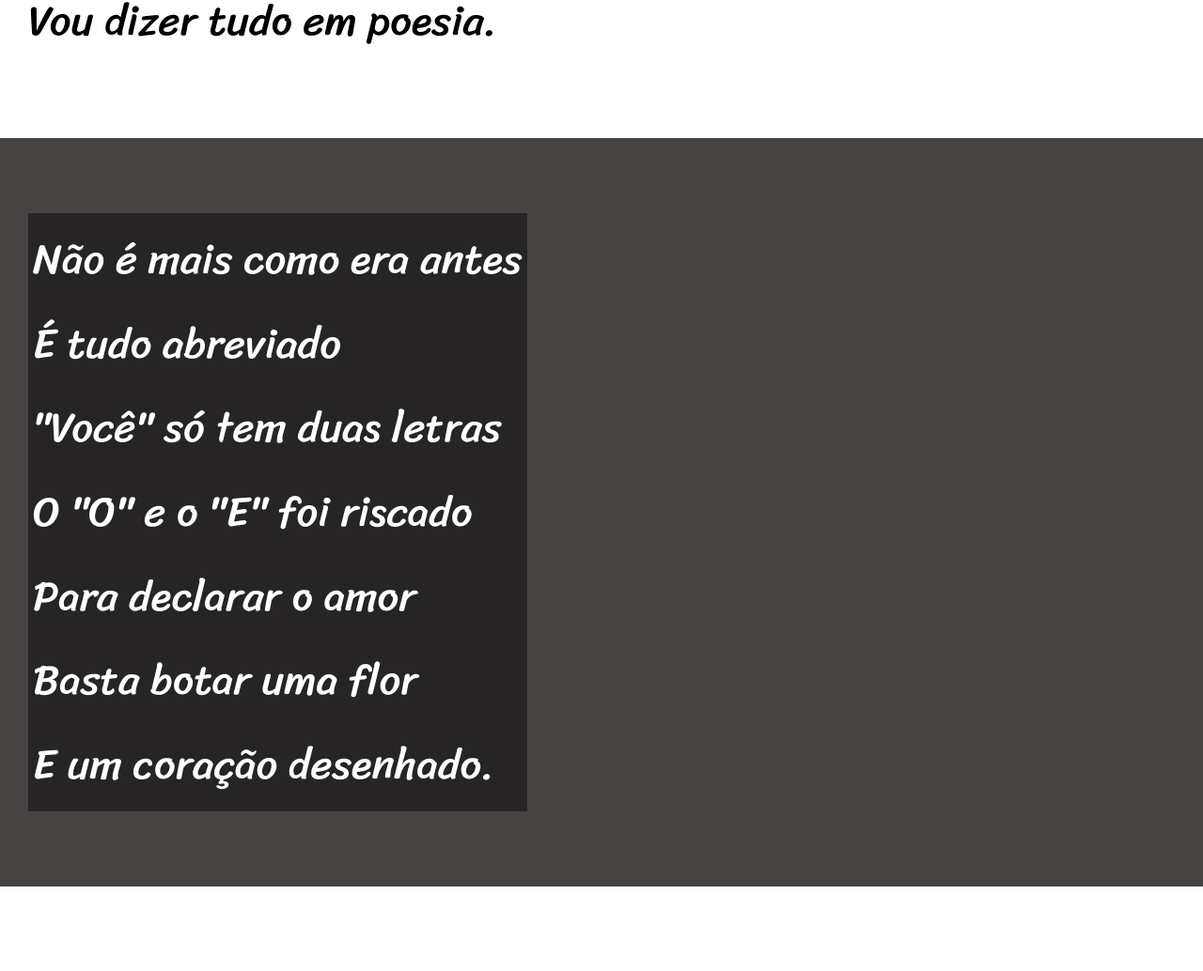
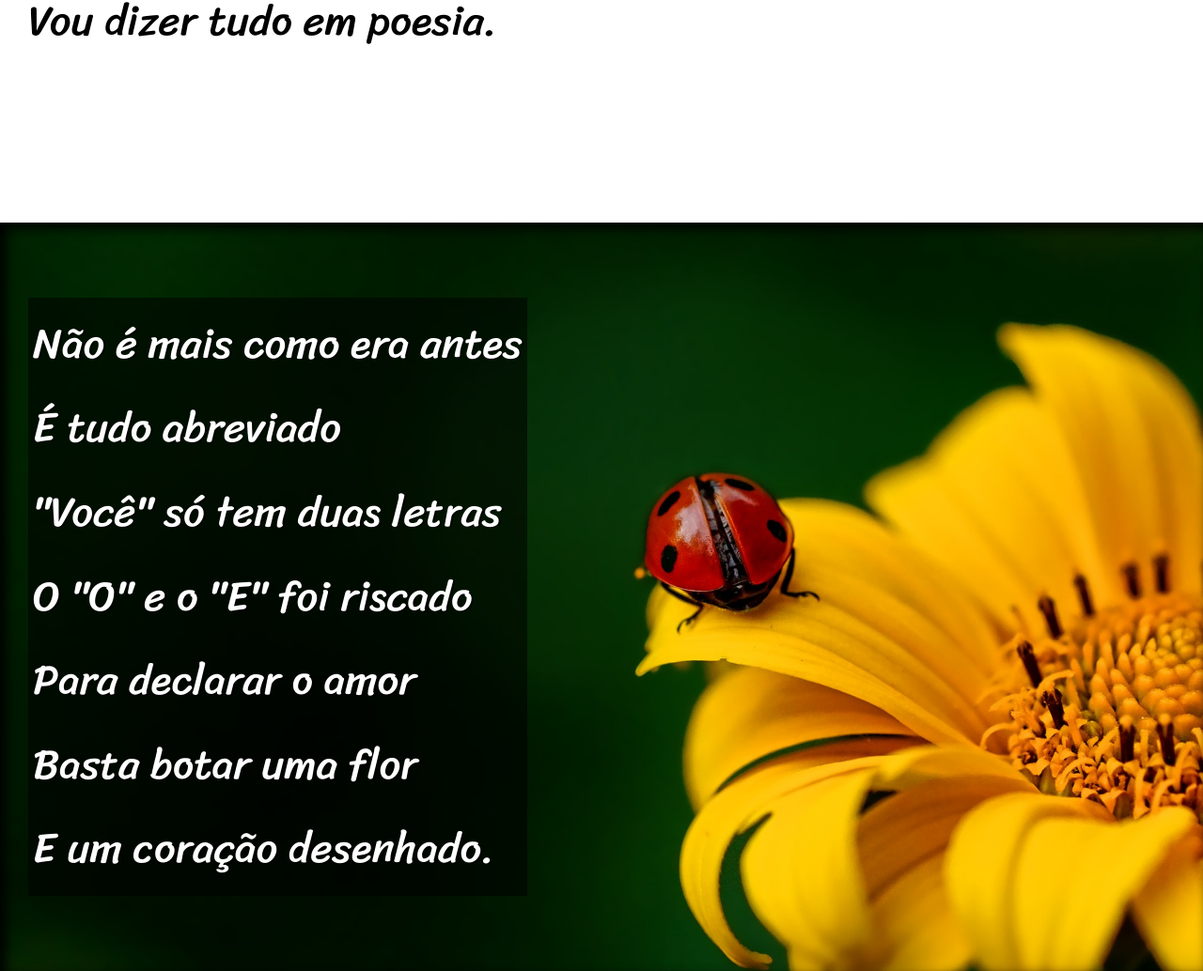
Before and after one commit to karinasm777/Desafios, a plain HTML site: page cordel-moderno/index.html in a window 1280 px wide. Shown: the part 850-1884 px from the top of the page at 94% size. Drawn offline with Linux system fonts and the light colour scheme.

Commit message:
finalizado

```diff
--- a/cordel-moderno/estilo/style.css
+++ b/cordel-moderno/estilo/style.css
@@ -63,16 +63,37 @@ section.normal {
 section.imagem {
     background-color: rgb(70, 67, 67);
     color: white;
+    box-shadow: inset 6px 6px 13px 0px black;
+    background-size: cover;
+    background-attachment: fixed; /* essa declaração que dá o efeito parallax*/
 
 }
 
 section.imagem > p {
 
-    background-color: rgba(0, 0, 0, 0.459);
+    background-color: rgba(0, 0, 0, 0.541);
     display: inline-block;
     padding: 5px;
+    text-shadow: 2px 1px 0px rgba(0, 0, 0, 0.616);
+
 }
 
+section#img01{
+    background-image: url('../imagens/background001.jpg');
+    background-position: right center;
+
+}
+
+section#img02{
+    background-image: url('../imagens/background002.jpg');
+    background-position: left bottom;
+
+
+}
+
+section > p {
+    padding-bottom: 2em;
+}
 
 footer{
     background-color: black;
--- a/cordel-moderno/index.html
+++ b/cordel-moderno/index.html
@@ -28,7 +28,7 @@
 
 
 
-<section class="imagem">
+<section class="imagem" id="img01">
     <p>
         Não é mais como era antes <br>
         É tudo abreviado <br>
@@ -66,7 +66,7 @@
 
 
 
-<section class="imagem">
+<section class="imagem" id="img02">
     <p>
         Tenho saudade das cartas <br>
         Escritas com a própria mão <br>
@@ -104,7 +104,7 @@
 
 <footer>
 
-    <p><a href="https://github.com/karinasm777" target="_blank">Site recriado por Karina Melgaço</a></p>
+    <p> Site recriado por<a href="https://github.com/karinasm777" target="_blank"> Karina Melgaço</a></p>
 
 </footer>
 </body>
```
